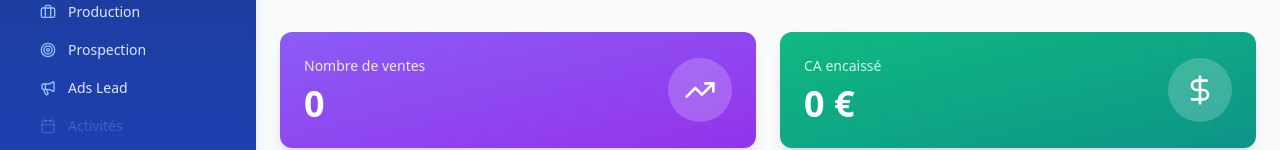
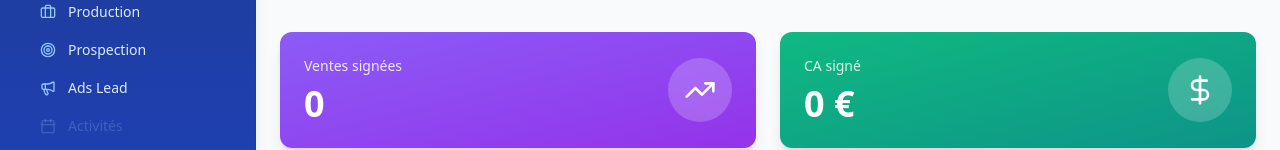
Before and after one commit to DigiflowAgency/DIGIWEB-V0, a Next.js app: page /dashboard/objectives in a window 1280 px wide. Shown: the part 260-410 px from the top of the page. Built offline with nearby package versions, Linux system fonts and the light colour scheme; no server answers; the database is empty; sample sign-in values are in the browser's storage.

Commit message:
v2 fix ajout lead behype

```diff
--- a/src/app/dashboard/objectives/page.tsx
+++ b/src/app/dashboard/objectives/page.tsx
@@ -46,8 +46,13 @@ export default function ObjectivesPage() {
 
   useEffect(() => {
     fetchGoals();
-    fetchStats();
   }, []);
+
+  useEffect(() => {
+    if (session?.user?.id) {
+      fetchStats();
+    }
+  }, [session?.user?.id, isAdmin]);
 
   const fetchGoals = async () => {
     try {
@@ -63,12 +68,20 @@ export default function ObjectivesPage() {
 
   const fetchStats = async () => {
     try {
-      // Récupérer les deals ENCAISSE pour calculer les stats
-      const res = await fetch('/api/deals?productionStage=ENCAISSE');
+      // Récupérer les deals CLOSING (ventes signées) filtrés par utilisateur
+      const params = new URLSearchParams();
+      params.append('stage', 'CLOSING');
+
+      // Pour les non-admins, filtrer par leur propre ID
+      if (!isAdmin && session?.user?.id) {
+        params.append('ownerId', session.user.id);
+      }
+
+      const res = await fetch(`/api/deals?${params.toString()}`);
       const data = await res.json();
 
       const totalSales = data.deals?.length || 0;
-      const totalRevenue = data.deals?.reduce((sum: number, deal: any) => sum + deal.value, 0) || 0;
+      const totalRevenue = data.deals?.reduce((sum: number, deal: any) => sum + (deal.value || 0), 0) || 0;
 
       setStats({ totalSales, totalRevenue });
     } catch (error) {
@@ -223,7 +236,7 @@ export default function ObjectivesPage() {
         <div className="bg-gradient-to-br from-violet-500 to-purple-600 rounded-xl p-6 text-white shadow-lg">
           <div className="flex items-center justify-between">
             <div>
-              <p className="text-violet-100 text-sm font-medium">Nombre de ventes</p>
+              <p className="text-violet-100 text-sm font-medium">Ventes signées</p>
               <p className="text-4xl font-bold mt-2">{stats.totalSales}</p>
             </div>
             <div className="bg-white/20 rounded-full p-4">
@@ -235,7 +248,7 @@ export default function ObjectivesPage() {
         <div className="bg-gradient-to-br from-emerald-500 to-teal-600 rounded-xl p-6 text-white shadow-lg">
           <div className="flex items-center justify-between">
             <div>
-              <p className="text-emerald-100 text-sm font-medium">CA encaissé</p>
+              <p className="text-emerald-100 text-sm font-medium">CA signé</p>
               <p className="text-4xl font-bold mt-2">{stats.totalRevenue.toLocaleString('fr-FR')} €</p>
             </div>
             <div className="bg-white/20 rounded-full p-4">
```
